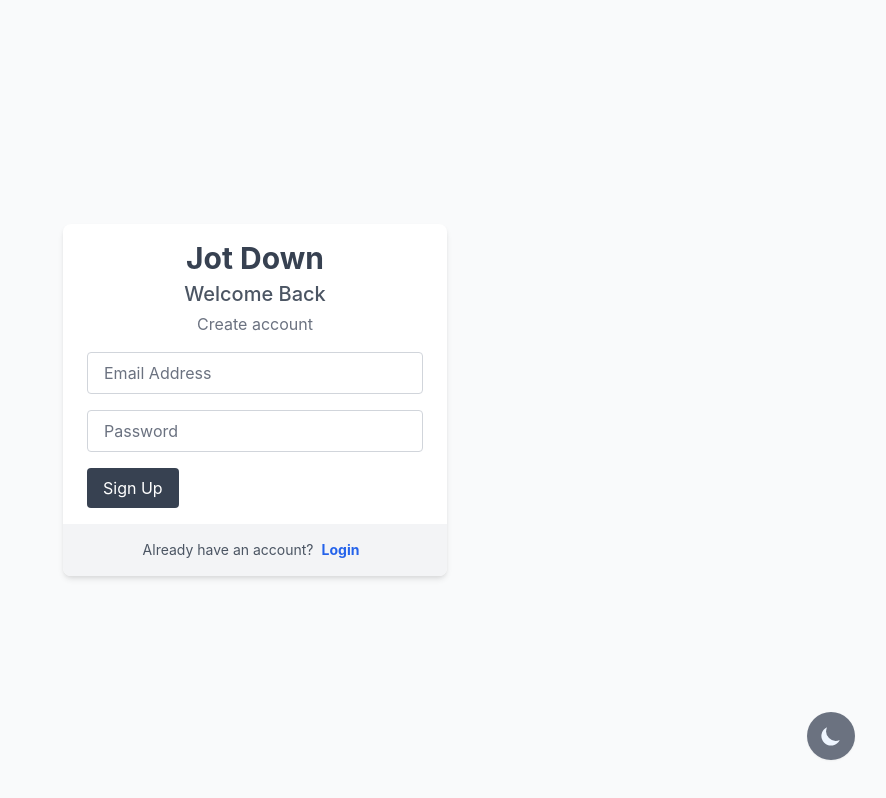
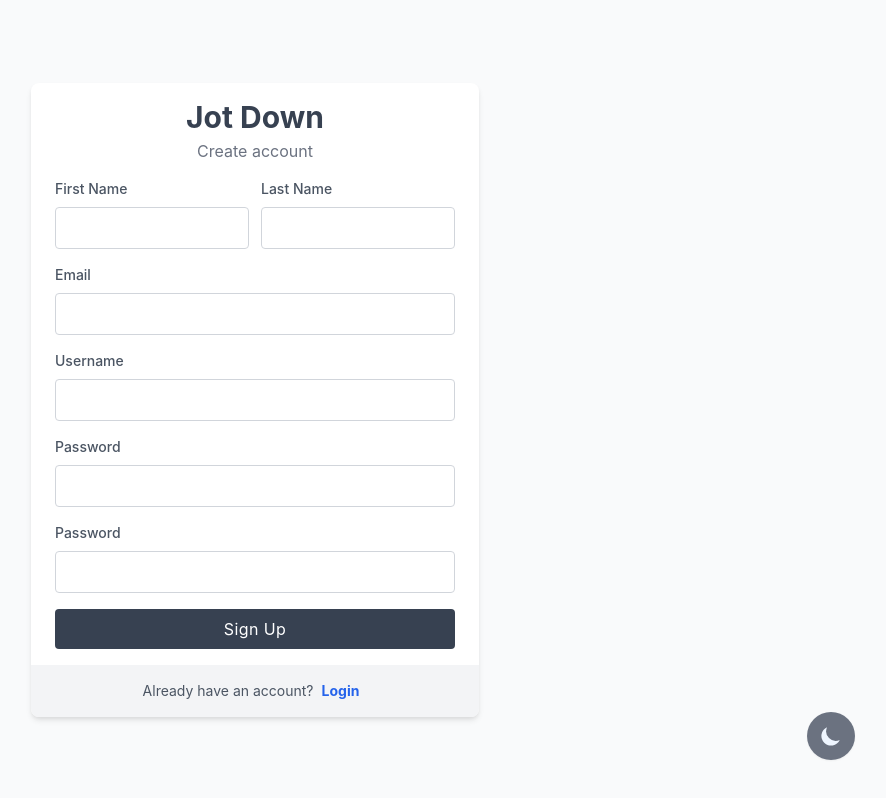
Before and after one commit to raaynaldo/jot-down-front, a React (Create React App) app: page /signup in a window 1280 px wide. Shown: the whole page, without its empty margins (385-1271 px from the left). Built offline with nearby package versions, Linux system fonts and the light colour scheme; no server answers.

Commit message:
signup done

```diff
--- a/src/App.js
+++ b/src/App.js
@@ -24,7 +24,6 @@ const App = () => {
         <Switch>
           <Route path="/login" component={Login} />
           <Route path="/signup" component={SignUp} />
-          {/* <Route path="/" exact component={Home} /> */}
           <PrivateRoute path="/" exact component={Home} />
           <Route path="*" render={() => <Redirect to="/" />} />
         </Switch>
--- a/src/components/Login.js/Login.js
+++ b/src/components/Login.js/Login.js
@@ -4,8 +4,10 @@ import { useForm } from "react-hook-form";
 import AuthContext from "../../context/auth/authContext";
 
 const Login = (props) => {
-  const authContext = useContext(AuthContext);
-  const { login, clearErrors, isAuthenticated } = authContext;
+  const { login, clearErrors, isAuthenticated, validation } = useContext(
+    AuthContext
+  );
+
   useEffect(() => {
     clearErrors();
     if (isAuthenticated) {
@@ -13,11 +15,22 @@ const Login = (props) => {
     }
   }, [isAuthenticated, props.history]);
 
-  const { register, handleSubmit, errors } = useForm();
+  const { register, handleSubmit, errors, setError } = useForm();
   const onSubmit = (data) => {
     console.log(data);
     login({ user: data });
   };
+
+  useEffect(() => {
+    Object.entries(validation).forEach(([key, value]) => {
+      console.log(key, value);
+      setError(key, {
+        type: "manual",
+        message: value.join(", "),
+      });
+    });
+  }, [validation]);
+
   return (
     // <div className="flex items-center h-screen">
     <div className="flex flex-auto max-w-sm mx-auto overflow-hidden bg-white rounded-lg shadow-lg dark:bg-gray-800 lg:max-w-4xl">
@@ -81,7 +94,7 @@ const Login = (props) => {
           <span className="w-1/5 border-b dark:border-gray-400 lg:w-1/4"></span>
         </div> */}
 
-        <form action="" onSubmit={handleSubmit(onSubmit)}>
+        <form onSubmit={handleSubmit(onSubmit)}>
           <div className="mt-4">
             <label className="block mb-2 text-sm font-medium text-gray-600 dark:text-gray-200">
               Username
@@ -91,10 +104,10 @@ const Login = (props) => {
               className="block w-full px-4 py-2 text-gray-700 bg-white border border-gray-300 rounded dark:bg-gray-800 dark:text-gray-300 dark:border-gray-600 focus:border-blue-500 dark:focus:border-blue-500 focus:outline-none focus:ring"
               type="text"
               name="username"
-              ref={register({ required: true })}
+              ref={register({ required: "username is required" })}
             />
             {errors.username && (
-              <p className="text-error">Username is required</p>
+              <p className="text-error">{errors.username.message}</p>
             )}
           </div>
 
@@ -110,10 +123,10 @@ const Login = (props) => {
               className="block w-full px-4 py-2 text-gray-700 border border-gray-300 rounded bg-wbg-white dark:bg-gray-800 dark:text-gray-300 dark:border-gray-600 focus:border-blue-500 dark:focus:border-blue-500 focus:outline-none focus:ring"
               name="password"
               type="password"
-              ref={register({ required: true })}
+              ref={register({ required: "password is required" })}
             />
             {errors.password && (
-              <p className="text-error">Password is required</p>
+              <p className="text-error">{errors.password.message}</p>
             )}
           </div>
 
--- a/src/components/Navbar/Navbar.js
+++ b/src/components/Navbar/Navbar.js
@@ -48,11 +48,11 @@ const Navbar = (props) => {
             }`}
             onMouseLeave={() => setActive(false)}
           >
-            <div className="block px-4 py-2 text-sm text-gray-700 capitalize dark:text-gray-300 hover:bg-blue-500 hover:text-white dark:hover:text-white">
+            <div className="block px-4 py-2 text-sm text-gray-700 capitalize cursor-pointer dark:text-gray-300 hover:bg-blue-500 hover:text-white dark:hover:text-white">
               your profile
             </div>
             <div
-              className="block px-4 py-2 text-sm text-gray-700 capitalize dark:text-gray-300 hover:bg-blue-500 hover:text-white dark:hover:text-white"
+              className="block px-4 py-2 text-sm text-gray-700 capitalize cursor-pointer dark:text-gray-300 hover:bg-blue-500 hover:text-white dark:hover:text-white"
               onClick={logoutHandler}
             >
               Logout
--- a/src/components/NoteArea/NoteList/Note/Note.js
+++ b/src/components/NoteArea/NoteList/Note/Note.js
@@ -35,7 +35,7 @@ const Note = ({ id, title, body, onClick, onContextMenu }) => {
 
   return (
     <div
-      className={`flex flex-col h-20 px-5 py-2 space-y-1 text-gray-700 ${
+      className={`flex flex-col h-20 px-5 py-2 space-y-1 text-gray-700 cursor-pointer ${
         activeNote.id === id ? "bg-green-100" : "bg-gray-100"
       }`}
       onClick={onClick}
--- a/src/components/NoteArea/NoteList/NoteList.js
+++ b/src/components/NoteArea/NoteList/NoteList.js
@@ -74,7 +74,7 @@ const NoteList = () => {
 
   // console.log(searchKeyNote);
   return (
-    <div className="w-64 h-full mt-4 space-y-2 overflow-y-auto cursor-pointer">
+    <div className="w-64 h-full mt-4 space-y-2 overflow-y-auto">
       {data
         ?.filter((note) =>
           removeMd(note.body)
--- a/src/components/SignUp/SignUp.js
+++ b/src/components/SignUp/SignUp.js
@@ -1,51 +1,165 @@
+import { useContext, useEffect } from "react";
 import { Link } from "react-router-dom";
+import { useForm } from "react-hook-form";
+import AuthContext from "../../context/auth/authContext";
 
-const SignUp = () => {
+const SignUp = (props) => {
+  const { signup, validation, clearErrors, isAuthenticated } = useContext(
+    AuthContext
+  );
+
+  useEffect(() => {
+    clearErrors();
+    if (isAuthenticated) {
+      props.history.push("/");
+    }
+  }, [isAuthenticated, props.history]);
+
+  const { register, handleSubmit, errors, setError, getValues } = useForm();
+  const onSubmit = (data) => {
+    console.log(data);
+    signup({ user: data });
+  };
+
+  useEffect(() => {
+    Object.entries(validation).forEach(([key, value]) => {
+      console.log(key, value);
+      setError(key, {
+        type: "manual",
+        message: value.join(", "),
+      });
+    });
+  }, [validation]);
+
   return (
-    <div className="w-full max-w-sm mx-auto overflow-hidden bg-white rounded-lg shadow-md dark:bg-gray-800">
+    <div className="w-full max-w-md mx-auto overflow-hidden bg-white rounded-lg shadow-md dark:bg-gray-800">
       <div className="px-6 py-4">
         <h2 className="text-3xl font-bold text-center text-gray-700 dark:text-white">
           Jot Down
         </h2>
 
-        <h3 className="mt-1 text-xl font-medium text-center text-gray-600 dark:text-gray-200">
+        {/* <h3 className="mt-1 text-xl font-medium text-center text-gray-600 dark:text-gray-200">
           Welcome Back
-        </h3>
+        </h3> */}
 
         <p className="mt-1 text-center text-gray-500 dark:text-gray-400">
           Create account
         </p>
 
-        <form>
-          <div className="w-full mt-4">
-            <input
-              className="block w-full px-4 py-2 mt-2 text-gray-700 placeholder-gray-500 bg-white border border-gray-300 rounded dark:text-gray-300 dark:bg-gray-800 dark:border-gray-600 dark:placeholder-gray-400 focus:border-blue-500 dark:focus:border-blue-500 focus:outline-none focus:ring"
-              type="email"
-              placeholder="Email Address"
-              aria-label="Email Address"
-            />
+        <form onSubmit={handleSubmit(onSubmit)}>
+          <div className="flex flex-row space-x-3">
+            <div className="mt-4">
+              <label className="block mb-2 text-sm font-medium text-gray-600 dark:text-gray-200">
+                First Name
+              </label>
+              <input
+                id="SignUpFirstName"
+                className="block w-full px-4 py-2 text-gray-700 bg-white border border-gray-300 rounded dark:bg-gray-800 dark:text-gray-300 dark:border-gray-600 focus:border-blue-500 dark:focus:border-blue-500 focus:outline-none focus:ring"
+                type="text"
+                name="first_name"
+                ref={register({ required: "First Name is required" })}
+              />
+              {errors.first_name && (
+                <p className="text-error">{errors.first_name.message}</p>
+              )}
+            </div>
+
+            <div className="mt-4">
+              <label className="block mb-2 text-sm font-medium text-gray-600 dark:text-gray-200">
+                Last Name
+              </label>
+              <input
+                id="SignUpLastName"
+                className="block w-full px-4 py-2 text-gray-700 bg-white border border-gray-300 rounded dark:bg-gray-800 dark:text-gray-300 dark:border-gray-600 focus:border-blue-500 dark:focus:border-blue-500 focus:outline-none focus:ring"
+                type="text"
+                name="last_name"
+                ref={register({ required: "Last Name is required" })}
+              />
+              {errors.last_name && (
+                <p className="text-error">{errors.last_name.message}</p>
+              )}
+            </div>
           </div>
 
-          <div className="w-full mt-4">
+          <div className="mt-4">
+            <label className="block mb-2 text-sm font-medium text-gray-600 dark:text-gray-200">
+              Email
+            </label>
             <input
-              className="block w-full px-4 py-2 mt-2 text-gray-700 placeholder-gray-500 bg-white border border-gray-300 rounded dark:text-gray-300 dark:bg-gray-800 dark:border-gray-600 dark:placeholder-gray-400 focus:border-blue-500 dark:focus:border-blue-500 focus:outline-none focus:ring"
-              type="password"
-              placeholder="Password"
-              aria-label="Password"
+              id="SignUpEmail"
+              className="block w-full px-4 py-2 text-gray-700 bg-white border border-gray-300 rounded dark:bg-gray-800 dark:text-gray-300 dark:border-gray-600 focus:border-blue-500 dark:focus:border-blue-500 focus:outline-none focus:ring"
+              type="email"
+              name="email"
+              ref={register({ required: "Email is required" })}
             />
+            {errors.email && (
+              <p className="text-error">{errors.email.message}</p>
+            )}
           </div>
 
-          <div className="flex items-center justify-between mt-4">
-            {/* <a
-              href="#"
-              className="text-sm text-gray-600 dark:text-gray-200 hover:text-gray-500"
-            >
-              Forget Password?
-            </a> */}
+          <div className="mt-4">
+            <label className="block mb-2 text-sm font-medium text-gray-600 dark:text-gray-200">
+              Username
+            </label>
+            <input
+              id="SignUpUsername"
+              className="block w-full px-4 py-2 text-gray-700 bg-white border border-gray-300 rounded dark:bg-gray-800 dark:text-gray-300 dark:border-gray-600 focus:border-blue-500 dark:focus:border-blue-500 focus:outline-none focus:ring"
+              type="text"
+              name="username"
+              ref={register({ required: "Username is required" })}
+            />
+            {errors.username && (
+              <p className="text-error">{errors.username.message}</p>
+            )}
+          </div>
 
+          <div className="mt-4">
+            <div className="flex justify-between">
+              <label className="block mb-2 text-sm font-medium text-gray-600 dark:text-gray-200">
+                Password
+              </label>
+            </div>
+
+            <input
+              id="SignUpPassword"
+              className="block w-full px-4 py-2 text-gray-700 border border-gray-300 rounded bg-wbg-white dark:bg-gray-800 dark:text-gray-300 dark:border-gray-600 focus:border-blue-500 dark:focus:border-blue-500 focus:outline-none focus:ring"
+              name="password"
+              type="password"
+              ref={register({ required: "Password is required" })}
+            />
+            {errors.password && (
+              <p className="text-error">{errors.password.message}</p>
+            )}
+          </div>
+
+          <div className="mt-4">
+            <div className="flex justify-between">
+              <label className="block mb-2 text-sm font-medium text-gray-600 dark:text-gray-200">
+                Password
+              </label>
+            </div>
+
+            <input
+              id="SignUpConfirmPassword"
+              className="block w-full px-4 py-2 text-gray-700 border border-gray-300 rounded bg-wbg-white dark:bg-gray-800 dark:text-gray-300 dark:border-gray-600 focus:border-blue-500 dark:focus:border-blue-500 focus:outline-none focus:ring"
+              name="confirm_password"
+              type="password"
+              ref={register({
+                required: "Confirm Password is required",
+                validate: (value) =>
+                  value === getValues("password") ||
+                  "Password and Confirm Password don't match",
+              })}
+            />
+            {errors.confirm_password && (
+              <p className="text-error">{errors.confirm_password.message}</p>
+            )}
+          </div>
+
+          <div className="mt-4">
             <button
-              className="px-4 py-2 text-white bg-gray-700 rounded hover:bg-gray-600 focus:outline-none"
-              type="button"
+              type="submit"
+              className="w-full px-4 py-2 tracking-wide text-white bg-gray-700 rounded hover:bg-gray-600 focus:outline-none focus:bg-gray-600"
             >
               Sign Up
             </button>
@@ -64,7 +178,6 @@ const SignUp = () => {
         >
           Login
         </Link>
-
       </div>
     </div>
   );
```
